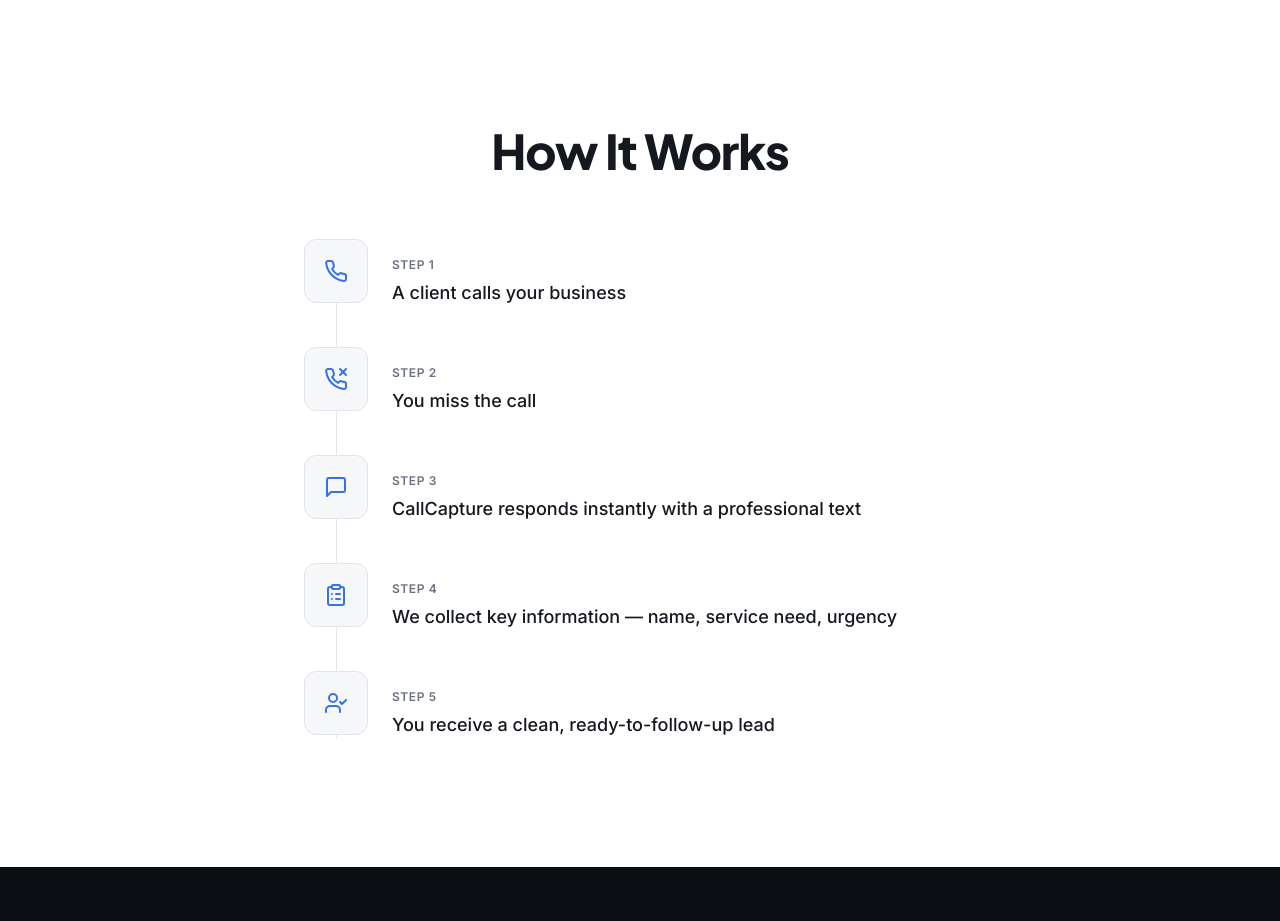
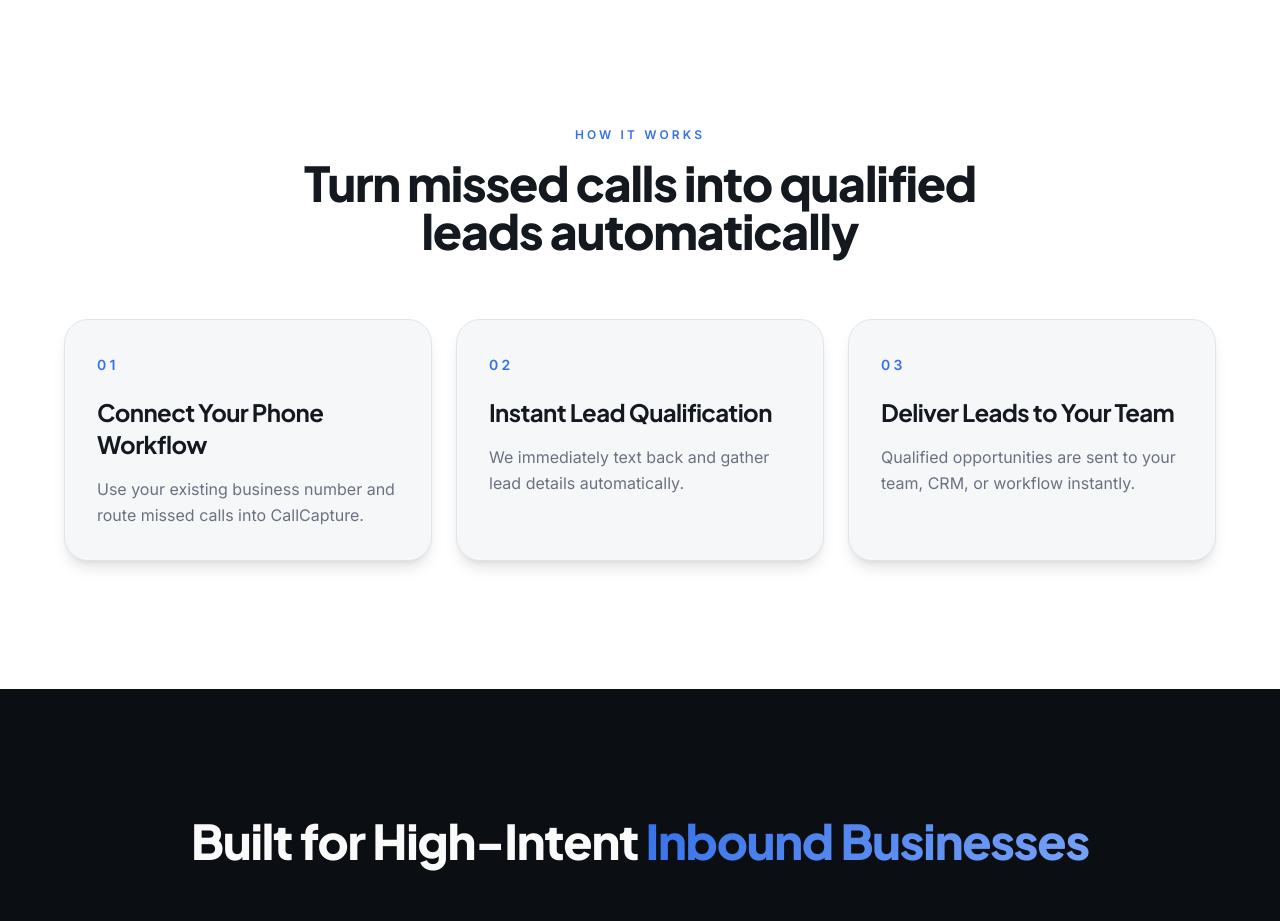
Before and after one commit to birdsinspace-gif/callcapture-nextjs, a Next.js app: page / in a window 1280 px wide. Shown: the part 2200-3121 px from the top of the page. Built offline with nearby package versions, Linux system fonts and the light colour scheme.

Commit message:
Refine process clarity section

```diff
--- a/src/components/landing/HowItWorks.tsx
+++ b/src/components/landing/HowItWorks.tsx
@@ -1,59 +1,67 @@
 "use client";
 
 import { motion } from "framer-motion";
-import { Phone, PhoneMissed, MessageSquare, ClipboardList, UserCheck } from "lucide-react";
 
 const steps = [
-  { icon: Phone, title: "A client calls your business" },
-  { icon: PhoneMissed, title: "You miss the call" },
-  { icon: MessageSquare, title: "CallCapture responds instantly with a professional text" },
-  { icon: ClipboardList, title: "We collect key information \u2014 name, service need, urgency" },
-  { icon: UserCheck, title: "You receive a clean, ready-to-follow-up lead" },
+  {
+    number: "01",
+    title: "Connect Your Phone Workflow",
+    description:
+      "Use your existing business number and route missed calls into CallCapture.",
+  },
+  {
+    number: "02",
+    title: "Instant Lead Qualification",
+    description:
+      "We immediately text back and gather lead details automatically.",
+  },
+  {
+    number: "03",
+    title: "Deliver Leads to Your Team",
+    description:
+      "Qualified opportunities are sent to your team, CRM, or workflow instantly.",
+  },
 ];
 
 const HowItWorks = () => (
   <section className="bg-background py-24 md:py-32">
     <div className="container mx-auto px-6">
-      <motion.h2
-        className="text-center font-display text-3xl font-extrabold tracking-tight text-foreground md:text-5xl"
+      <motion.div
+        className="mx-auto max-w-3xl text-center"
         initial={{ opacity: 0, y: 20 }}
         whileInView={{ opacity: 1, y: 0 }}
         viewport={{ once: true }}
         transition={{ duration: 0.6 }}
       >
+        <p className="mb-4 text-xs font-semibold uppercase tracking-[0.26em] text-primary">
           How It Works
-      </motion.h2>
+        </p>
+        <h2 className="font-display text-3xl font-extrabold tracking-tight text-foreground md:text-5xl">
+          Turn missed calls into qualified leads automatically
+        </h2>
+      </motion.div>
 
-      <div className="relative mx-auto mt-16 max-w-2xl">
-        <div className="absolute left-6 top-0 hidden h-full w-px bg-border md:left-8 md:block" />
-
-        <div className="space-y-10">
-          {steps.map((step, i) => {
-            const Icon = step.icon;
-            return (
+      <div className="mx-auto mt-16 grid max-w-6xl gap-6 md:grid-cols-3">
+        {steps.map((step, i) => (
           <motion.div
-                key={i}
-                className="flex items-start gap-5 md:gap-6"
-                initial={{ opacity: 0, x: -20 }}
-                whileInView={{ opacity: 1, x: 0 }}
+            key={step.number}
+            className="rounded-3xl border border-border bg-card p-8 shadow-lg"
+            initial={{ opacity: 0, y: 20 }}
+            whileInView={{ opacity: 1, y: 0 }}
             viewport={{ once: true }}
-                transition={{ delay: i * 0.1, duration: 0.5 }}
+            transition={{ delay: i * 0.08, duration: 0.55 }}
           >
-                <div className="relative z-10 flex h-12 w-12 shrink-0 items-center justify-center rounded-xl border border-border bg-card md:h-16 md:w-16">
-                  <Icon className="h-5 w-5 text-primary md:h-6 md:w-6" />
-                </div>
-                <div className="pt-1 md:pt-3">
-                  <span className="text-xs font-semibold uppercase tracking-wider text-muted-foreground">
-                    Step {i + 1}
+            <span className="text-sm font-semibold tracking-[0.24em] text-primary">
+              {step.number}
             </span>
-                  <p className="mt-1 text-base font-medium text-foreground md:text-lg">
+            <h3 className="mt-5 font-display text-2xl font-bold tracking-tight text-foreground">
               {step.title}
+            </h3>
+            <p className="mt-4 leading-relaxed text-muted-foreground">
+              {step.description}
             </p>
-                </div>
           </motion.div>
-            );
-          })}
-        </div>
+        ))}
       </div>
     </div>
   </section>
```
Lines whose indentation alone changed are shown as unchanged.
